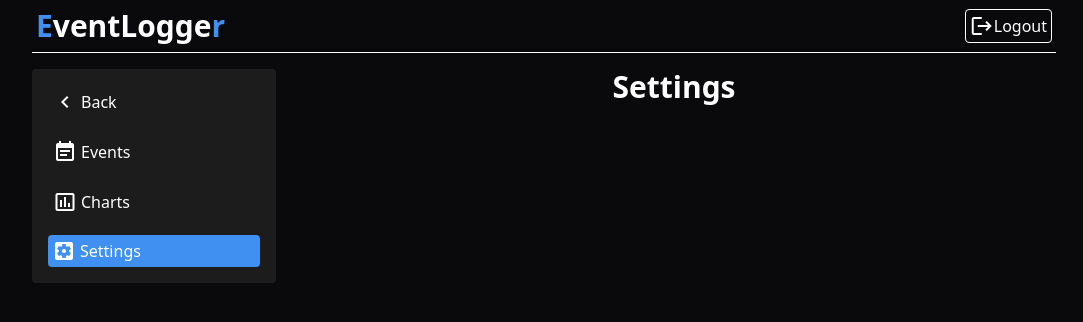
After one commit to nicofretti/EventLogger, a Django app: template Server/templates/settings.html in a window 1280 px wide. The commit adds this page. Shown: the top 322 px of the page, without its empty margins (96-1179 px from the left). Run offline with Django 3.2, Linux system fonts and the light colour scheme; the template is opened without the code that fills it, so the values that code supplies are empty; some libraries are stand-ins or nearby versions.

Commit message:
Clear templates init settings.html

```diff
--- a/Server/templates/base.html
+++ b/Server/templates/base.html
@@ -12,6 +12,8 @@
 </head>
 <body class="bg-th-background md:mx-32 min-w-[600px] mt-2">
     <main>
+        {% block header %}
+        {% endblock %}
         {% block content %}
         {% endblock %}
     </main>
--- /dev/null
+++ b/Server/templates/settings.html
@@ -0,0 +1,51 @@
+{% extends 'base.html' %}
+
+{% block title %}
+    Settings
+{% endblock %}
+
+{% block header %}
+    <div class="flex justify-between items-center border-b border-white text-white pb-2 px-1">
+        <a href="/" class="text-center text-3xl font-bold hover:text-th-primary">
+            <span class="text-th-primary">E</span>ventLogge<span class="text-th-primary">r</span>
+        </a>
+        <a class="flex justify-center border border-white rounded p-1 hover:bg-red-700" href="{% url 'logout' %}">
+            <span class="material-icons">logout</span>
+            Logout
+        </a>
+    </div>
+{% endblock %}
+
+{% block content %}
+    <div class="grid grid-cols-4 gap-4 mt-4">
+        <!-- Action bar -->
+        <div class="flex flex-col bg-th-card rounded text-white space-y-4 p-4">
+            <a class="flex space-x-1 p-1 border border-th-card rounded
+                hover:border hover:border-white"
+                href="{% url 'homepage' %}">
+                <i class="material-icons">keyboard_arrow_left</i>
+                <span>Back</span>
+            </a>
+            <a class="flex space-x-1 p-1 border border-th-card rounded
+                hover:border hover:border-white"
+                href="{% url 'events' logger.id %}">
+                <i class="material-icons">event_note</i>
+                <span>Events</span>
+            </a>
+            <a class="flex space-x-1 p-1 border border-th-card rounded
+                hover:border hover:border-white">
+                <i class="material-icons">insert_chart_outlined</i>
+                <span>Charts</span>
+            </a>
+            <a class="flex space-x-1 p-1 rounded bg-th-primary">
+                <i class="material-icons">settings_applications</i>
+                <span>Settings</span>
+            </a>
+
+        </div>
+        <div class="col-span-3 flex flex-col justify-start">
+            <h2 class="text-3xl text-white text-center font-bold m-0">Settings</h2>
+
+        </div>
+    </div>
+{% endblock %}
--- a/Server/theme/static/css/dist/styles.css
+++ b/Server/theme/static/css/dist/styles.css
@@ -762,36 +762,20 @@ select {
   width: 100%;
 }
 
+.w-\[200px\] {
+  width: 200px;
+}
+
 .w-72 {
   width: 18rem;
-}
-
-.w-\[100px\] {
-  width: 100px;
-}
-
-.w-\[150px\] {
-  width: 150px;
-}
-
-.w-\[200px\] {
-  width: 200px;
 }
 
 .min-w-\[600px\] {
   min-width: 600px;
 }
 
-.max-w-\[300px\] {
-  max-width: 300px;
-}
-
 .max-w-md {
   max-width: 28rem;
-}
-
-.max-w-\[100px\] {
-  max-width: 100px;
 }
 
 .border-collapse {
--- a/Server/ui/urls.py
+++ b/Server/ui/urls.py
@@ -7,4 +7,5 @@ urlpatterns = [
     path('logout/', views.logout, name='logout'),
     path('', views.homepage, name='homepage'),
     path('<int:pk>/', views.events, name='events'),
+    path('<int:pk>/settings/', views.settings, name='settings'),
 ]
--- a/Server/ui/views.py
+++ b/Server/ui/views.py
@@ -42,7 +42,7 @@ def homepage(request):
             logger.last_event = "-"
     return render(request, 'homepage.html', {'loggers': loggers})
 
-
+@login_required(login_url='login/')
 def events(request, pk):
 
     # if request has start and end date filter events
@@ -74,7 +74,9 @@ def events(request, pk):
 
     return render(request, 'events.html', context)
 
+def settings(request,pk):
 
+    return render(request, 'settings.html', {'logger': models.LoggerKey.objects.get(id=pk)})
 # Useful methods
 
 def get_processes_to_string(processes,assigned_colors):
```
Also changed, not shown: Server/templates/events.html (+7 -3 lines).
